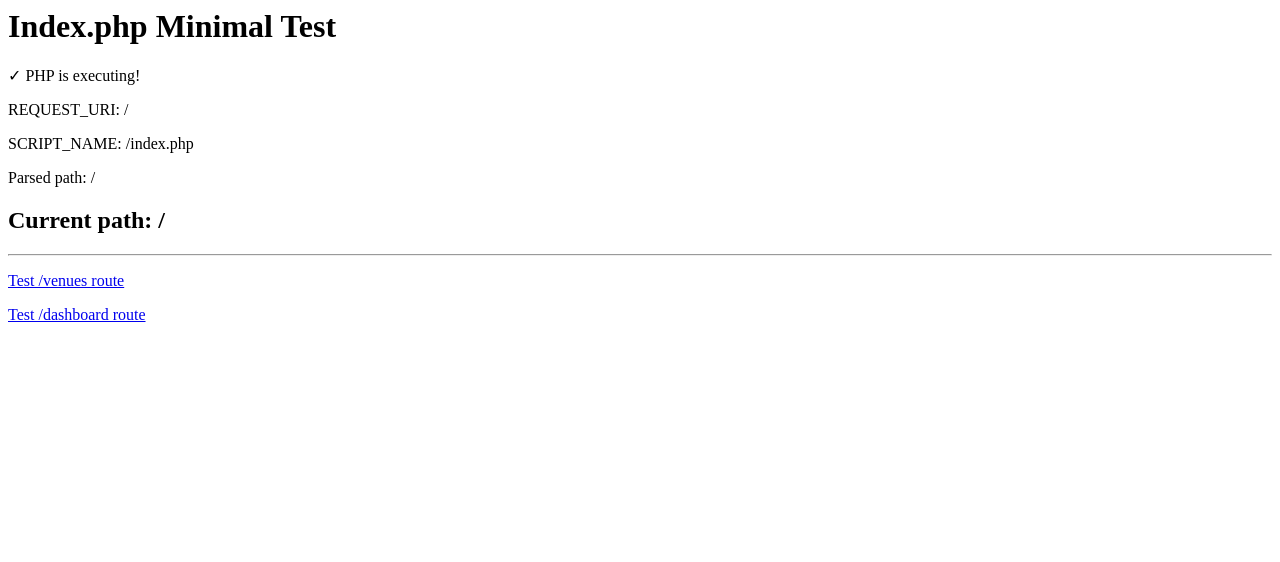
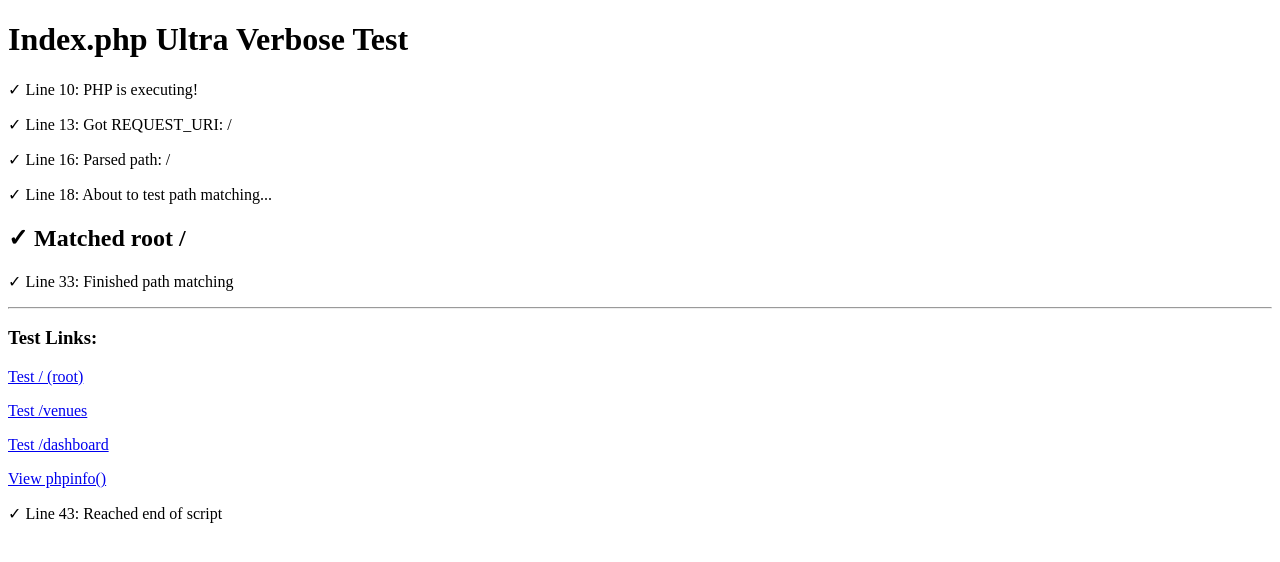
Before and after one commit to smondejar/fmchecks, a PHP site: page / in a window 1280 px wide. Shown: the top 562 px of the page. Run offline with PHP 8.4, Linux system fonts and the light colour scheme.

Commit message:
Add ultra-verbose debugging with line-by-line progress tracking
Changes:
- Each line of execution prints a checkpoint message
- Logs to /tmp/fmchecks-debug.log for server-side tracking
- Added phpinfo.php to check PHP configuration
- Explicit path matching for /, /venues, /dashboard

This will show EXACTLY where PHP stops executing
and help identify if it's:
- PHP crash
- Memory limit
- Apache timeout
- Specific code issue

https://claude.ai/code/session_019uRs2hybzcAHTxvgEbo7TA

```diff
--- a/public/index.php
+++ b/public/index.php
@@ -1,24 +1,49 @@
 <?php
-// MINIMAL TEST - Does index.php even execute?
+// ULTRA VERBOSE TEST
 error_reporting(E_ALL);
 ini_set('display_errors', 1);
+ini_set('log_errors', 1);
+ini_set('error_log', '/tmp/php-errors.log');
 
-echo "<h1>Index.php Minimal Test</h1>";
-echo "<p>✓ PHP is executing!</p>";
-echo "<p>REQUEST_URI: " . htmlspecialchars($_SERVER['REQUEST_URI']) . "</p>";
-echo "<p>SCRIPT_NAME: " . htmlspecialchars($_SERVER['SCRIPT_NAME']) . "</p>";
+// Log to file
+file_put_contents('/tmp/fmchecks-debug.log', date('Y-m-d H:i:s') . " - Request: " . ($_SERVER['REQUEST_URI'] ?? 'NO URI') . "\n", FILE_APPEND);
 
-$path = parse_url($_SERVER['REQUEST_URI'], PHP_URL_PATH);
-echo "<p>Parsed path: " . htmlspecialchars($path) . "</p>";
+echo "<!DOCTYPE html><html><head><title>Debug</title></head><body>";
+echo "<h1>Index.php Ultra Verbose Test</h1>";
+echo "<p>✓ Line 10: PHP is executing!</p>";
 
-if ($path === '/venues') {
+$requestUri = $_SERVER['REQUEST_URI'] ?? '';
+echo "<p>✓ Line 13: Got REQUEST_URI: " . htmlspecialchars($requestUri) . "</p>";
+
+$path = parse_url($requestUri, PHP_URL_PATH);
+echo "<p>✓ Line 16: Parsed path: " . htmlspecialchars($path ?? 'NULL') . "</p>";
+
+echo "<p>✓ Line 18: About to test path matching...</p>";
+
+if ($path === '/') {
+    echo "<h2>✓ Matched root /</h2>";
+} elseif ($path === '/venues') {
     echo "<h2>✓ MATCHED /venues!</h2>";
-    echo "<p>Routing works! The issue is in the controller/view code.</p>";
+    echo "<p>If you see this, routing works perfectly!</p>";
+} elseif ($path === '/dashboard') {
+    echo "<h2>✓ MATCHED /dashboard!</h2>";
+    echo "<p>If you see this, routing works perfectly!</p>";
 } else {
-    echo "<h2>Current path: " . htmlspecialchars($path) . "</h2>";
+    echo "<h2>Path: " . htmlspecialchars($path) . "</h2>";
+    echo "<p>No specific match</p>";
 }
 
+echo "<p>✓ Line 33: Finished path matching</p>";
+
 echo "<hr>";
-echo "<p><a href='/venues'>Test /venues route</a></p>";
-echo "<p><a href='/dashboard'>Test /dashboard route</a></p>";
+echo "<h3>Test Links:</h3>";
+echo "<p><a href='/'>Test / (root)</a></p>";
+echo "<p><a href='/venues'>Test /venues</a></p>";
+echo "<p><a href='/dashboard'>Test /dashboard</a></p>";
+echo "<p><a href='/phpinfo.php'>View phpinfo()</a></p>";
+
+echo "<p>✓ Line 43: Reached end of script</p>";
+echo "</body></html>";
+
+file_put_contents('/tmp/fmchecks-debug.log', date('Y-m-d H:i:s') . " - Completed successfully\n", FILE_APPEND);
 ?>
--- /dev/null
+++ b/public/phpinfo.php
@@ -0,0 +1,3 @@
+<?php
+phpinfo();
+?>
```
